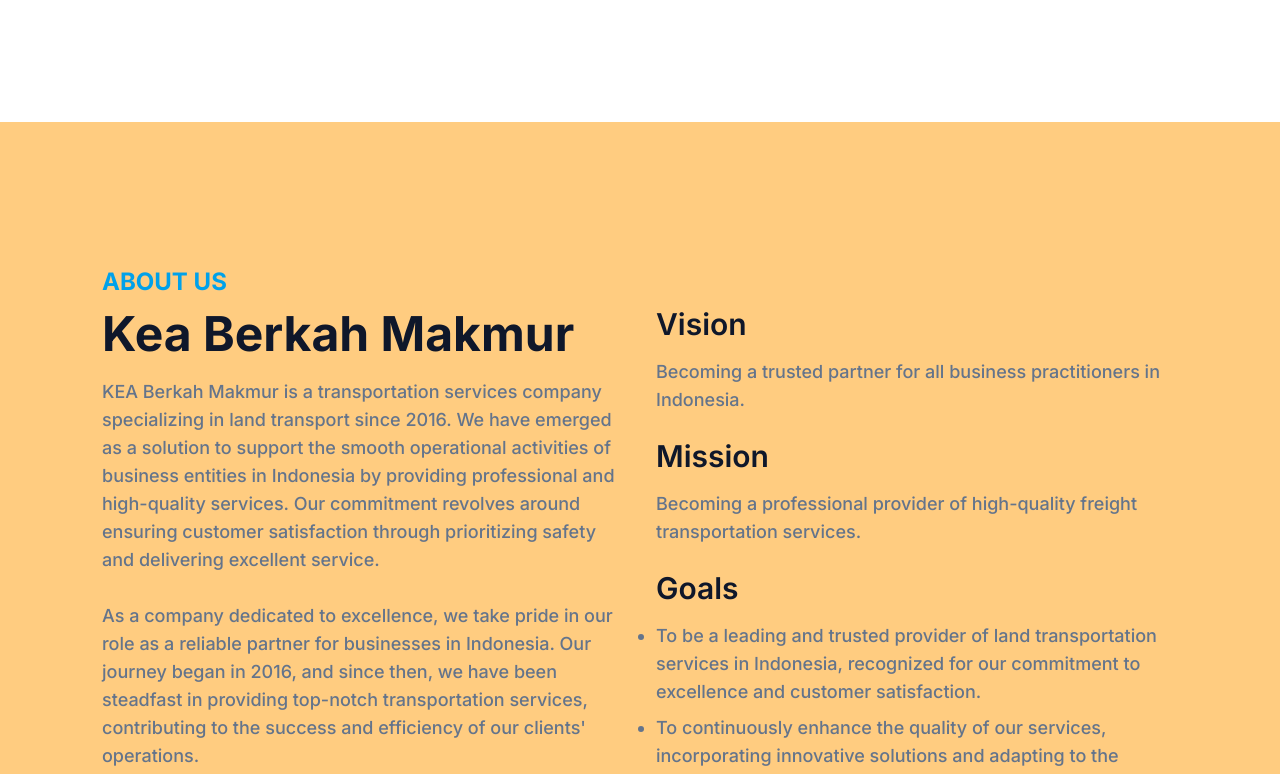
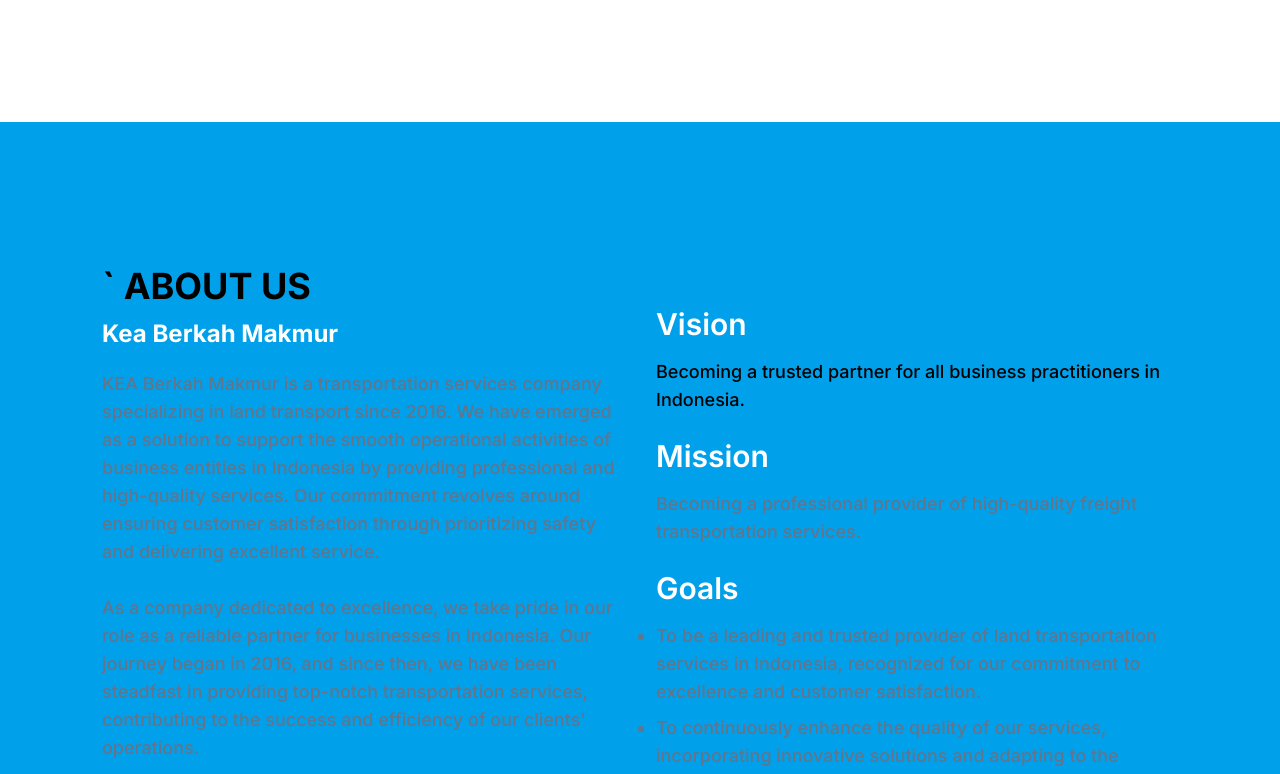
Before and after one commit to Arka-Developers/kea-compro, a Next.js app: page / in a window 1280 px wide. Shown: the part 580-1354 px from the top of the page. Built offline with nearby package versions, Linux system fonts and the light colour scheme.

Commit message:
feat(screen): update
Author: @arufiand

```diff
--- a/app/(sections)/aboutSection.tsx
+++ b/app/(sections)/aboutSection.tsx
@@ -8,21 +8,17 @@
   const { companyHistory, vision, mission, goals, companyName } = headerData;
 
   return (
-    <section
-      ref={aboutRef}
-      id={`about`}
-      className={`bg-orange-200 pb-32 pt-36`}
-    >
+    <section ref={aboutRef} id={`about`} className={`bg-primary pb-32 pt-36`}>
       <div className={`container`}>
         <div className={`flex flex-wrap`}>
           <div className={`mb-10 w-full px-4 lg:w-1/2`}>
             <h4
-              className={`mb-3 font-bold uppercase text-primary md:text-xl lg:text-2xl`}
-            >
+              className={`mb-3 font-bold uppercase text-black md:text-xl lg:text-4xl`}
+            >`
               About Us
             </h4>
             <h2
-              className={`mb-5 max-w-full text-3xl font-bold text-dark lg:text-5xl`}
+              className={`mb-5 max-w-full text-3xl font-bold text-white lg:text-2xl`}
             >
               {companyName}
             </h2>
@@ -35,16 +31,18 @@
           </div>
           <div className={`w-full px-4 lg:w-1/2`}>
             <h4
-              className={`mb-4 text-2xl font-semibold text-dark lg:pt-10 lg:text-3xl`}
+              className={`mb-4 text-2xl font-semibold text-white lg:pt-10 lg:text-3xl`}
             >
               Vision
             </h4>
             <p
-              className={`mb-6 max-w-xl text-base font-medium text-secondary lg:text-lg`}
+              className={`mb-6 max-w-xl text-base font-medium text-black lg:text-lg`}
             >
               {vision}
             </p>
-            <h4 className={`mb-4 text-2xl font-semibold text-dark lg:text-3xl`}>
+            <h4
+              className={`mb-4 text-2xl font-semibold text-white lg:text-3xl`}
+            >
               Mission
             </h4>
             <p
@@ -52,14 +50,16 @@
             >
               {mission}
             </p>
-            <h4 className={`mb-4 text-2xl font-semibold text-dark lg:text-3xl`}>
+            <h4
+              className={`mb-4 text-2xl font-semibold text-white lg:text-3xl`}
+            >
               Goals
             </h4>
             <ul className={`mb-4 list-disc`}>
               {goals.map((goal, index) => (
                 <li
                   key={index}
-                  className={`mb-2 max-w-xl text-base font-medium text-secondary lg:text-lg`}
+                  className={`mb-2 max-w-xl font-medium text-black text-secondary lg:text-lg`}
                 >
                   {goal.goalsItem}
                 </li>
--- a/app/(sections)/productSection.tsx
+++ b/app/(sections)/productSection.tsx
@@ -67,7 +67,7 @@
           {/*  item card*/}
 
           <div
-            className={`flex w-full flex-wrap justify-center px-4 xl:mx-auto xl:w-10/12`}
+            className={`flex flex-wrap justify-center px-4 xl:mx-auto xl:w-10/12`}
           >
             {productCatalog.map((item) => (
               <div
```
